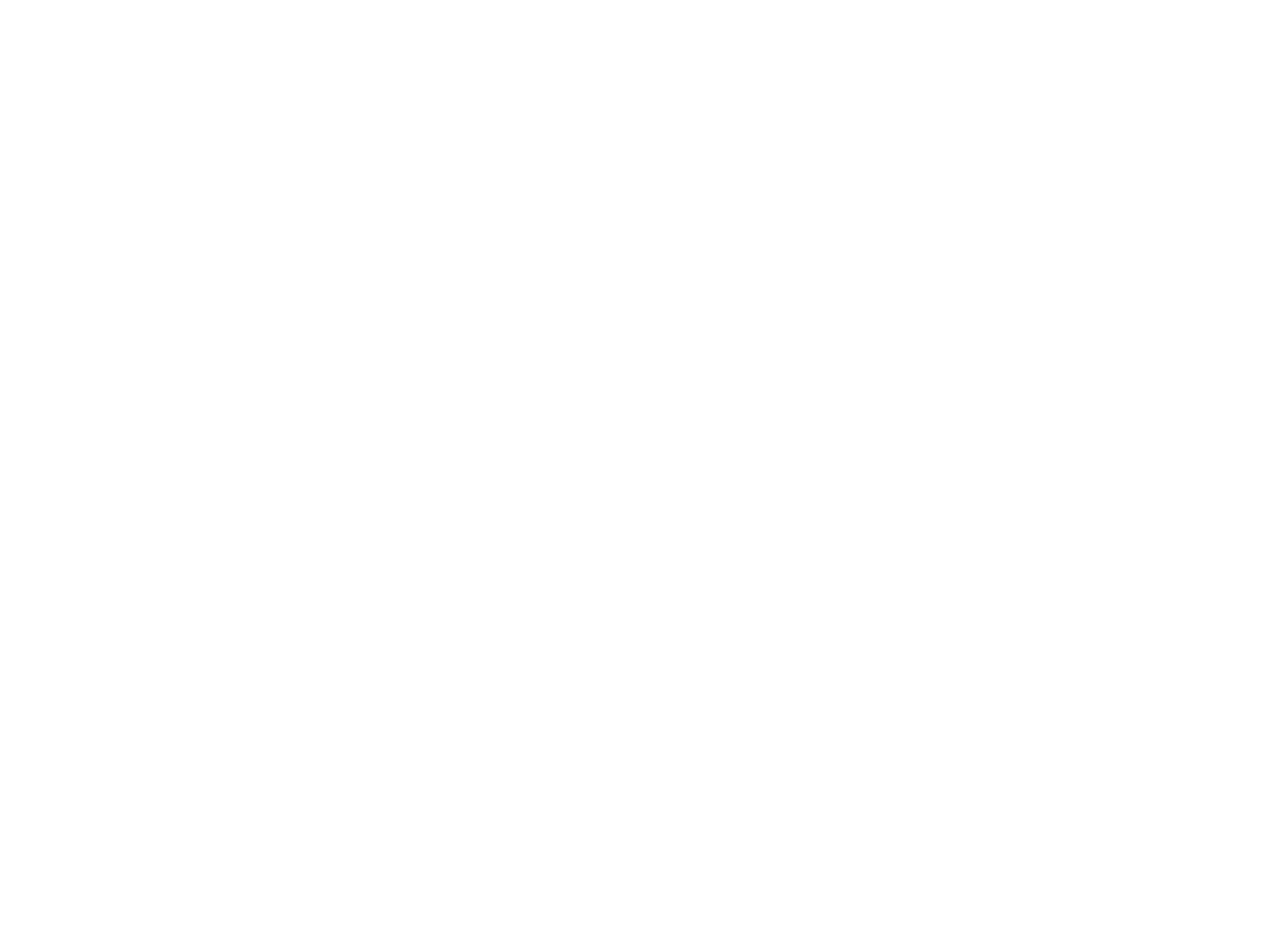
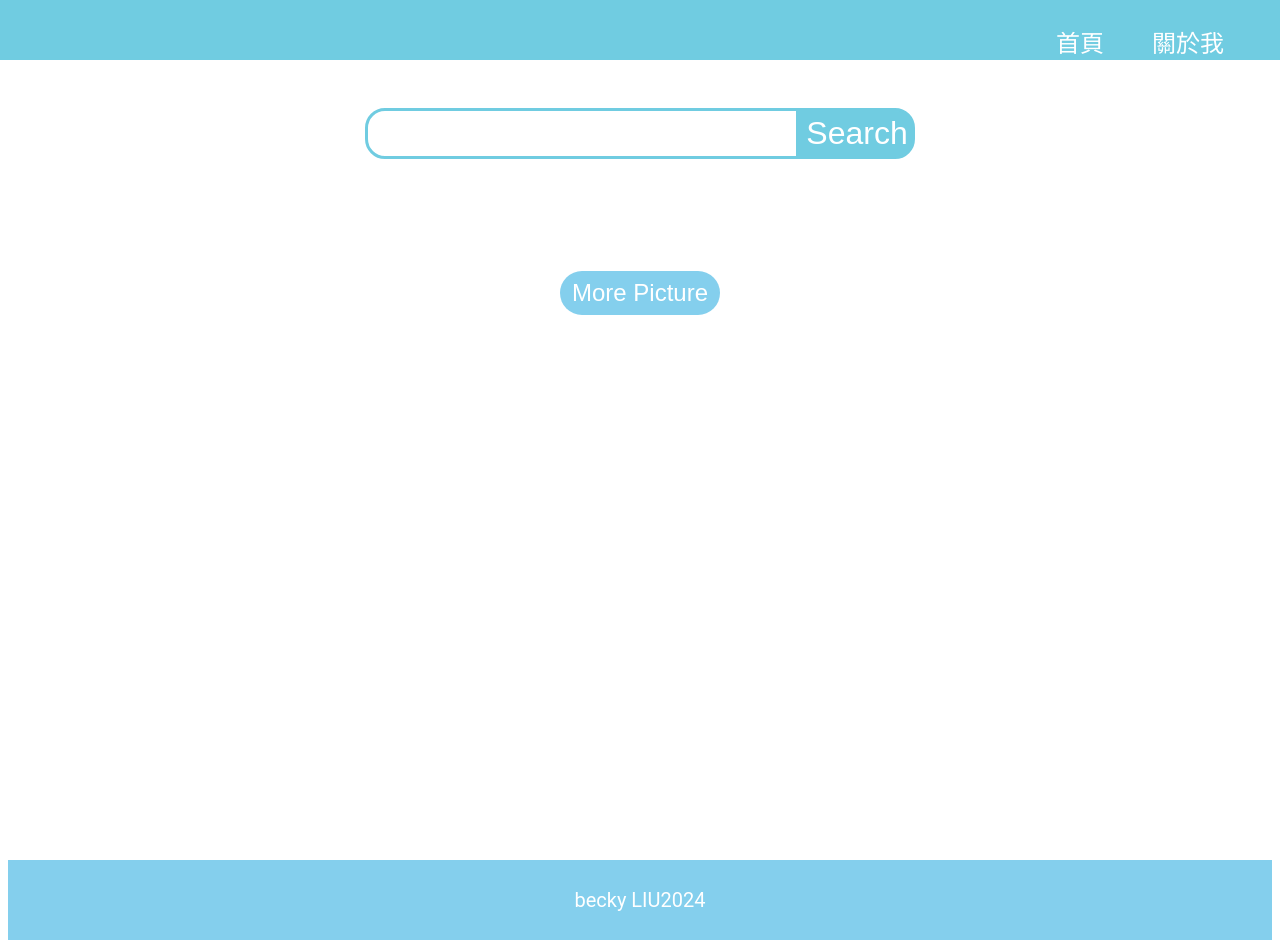
Before and after one commit to L-P-J/pictureweb, a plain HTML site: page index.html in a window 1280 px wide. Before the commit the page ends 800 px from the top, so only its background shows below. Drawn offline with Linux system fonts and the light colour scheme; the site is published under a folder, as on GitHub Pages, so addresses that start at the root find nothing; no server answers.

Commit message:
Update index.html

```diff
--- a/index.html
+++ b/index.html
@@ -1 +1 @@
-<!doctype html><html lang="en"><head><meta charset="utf-8"/><meta name="viewport" content="width=device-width,initial-scale=1"/><title>React Practice</title><script defer="defer" src="/static/js/main.e0dd8f64.js"></script><link href="/static/css/main.0d753b7c.css" rel="stylesheet"></head><body><noscript>You need to enable JavaScript to run this app.</noscript><div id="root"></div></body></html>
+<!doctype html><html lang="en"><head><meta charset="utf-8"/><meta name="viewport" content="width=device-width,initial-scale=1"/><title>React Practice</title><script defer="defer" src="pictureweb/static/js/main.e0dd8f64.js"></script><link href="pictureweb/static/css/main.0d753b7c.css" rel="stylesheet"></head><body><noscript>You need to enable JavaScript to run this app.</noscript><div id="root"></div></body></html>
```
